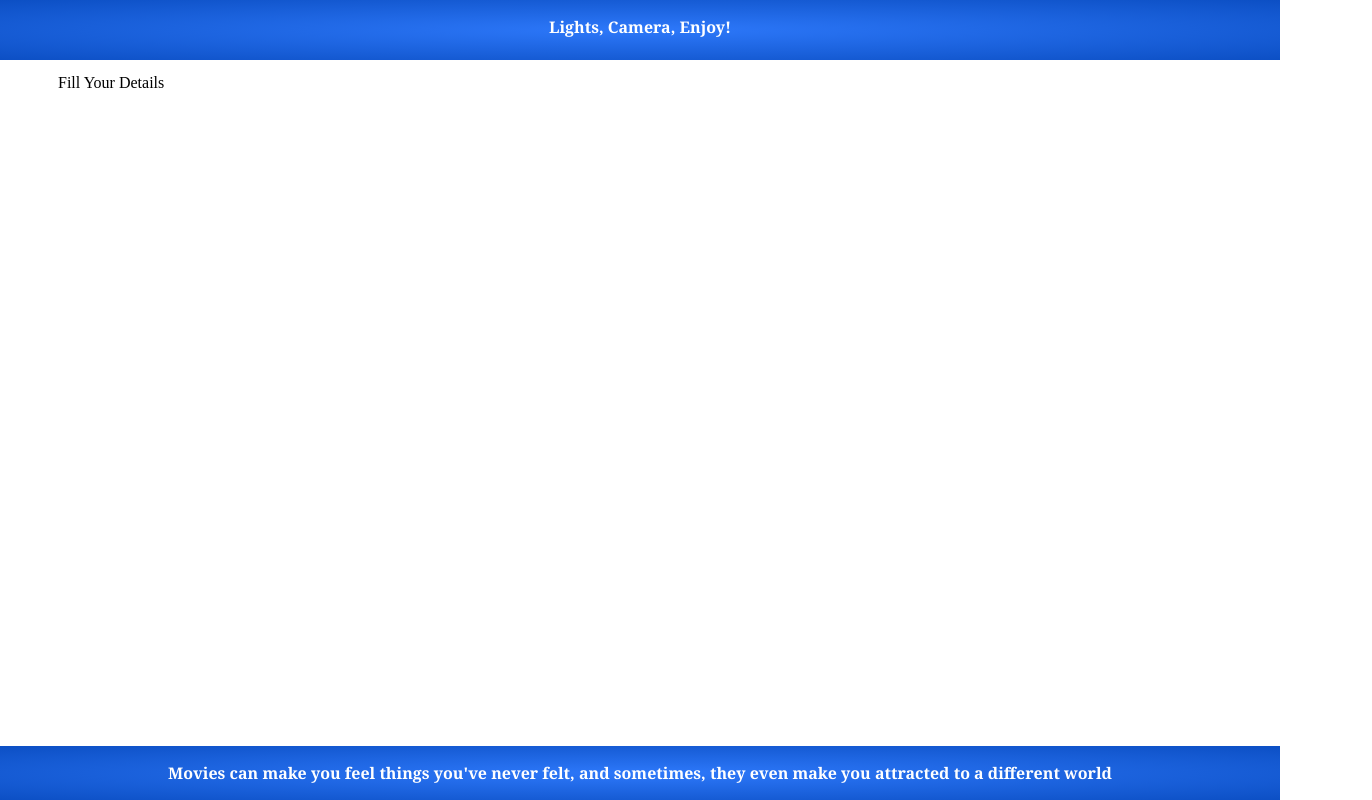
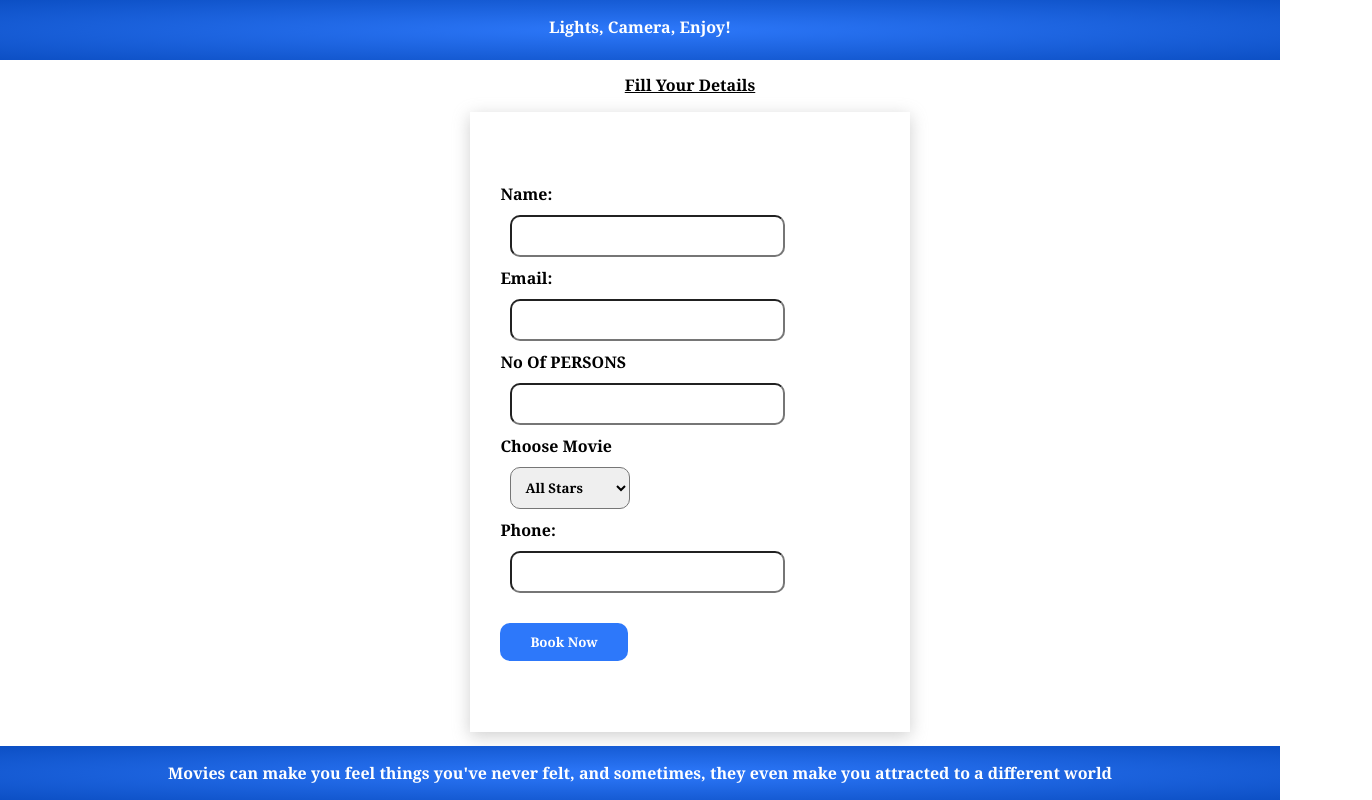
Before and after one commit to rajarammanikanta/MovieShowReactApplication, a React (Create React App) app: page /bookingform in a window 1280 px wide. Shown: the whole page, 1372 px wide, since content can reach past the window. Built offline with nearby package versions, Linux system fonts and the light colour scheme.

Commit message:
First Commit for Movie Show Application

```diff
--- a/src/components/BookingForm/index.css
+++ b/src/components/BookingForm/index.css
@@ -1,3 +1,53 @@
 .booking-container{
-    padding:50px
+    padding:50px;
+    display: flex;
+    flex-direction: column;
+    justify-content: center;
+    align-items: center;
 }
+
+@media screen and (max-width:1280px){
+    .booking-container{
+        display: flex;
+        flex-direction: column;
+        justify-content: center;
+        align-items: center;
+        width: 100%;
+    }
+}
+input{
+    padding: 10px;
+    width: 100%;
+    margin: 10px;
+    border-radius: 10px;
+}
+select{
+    padding:10px;
+    width: 100%;
+    margin: 10px;
+    border-radius: 10px;
+}
+*{
+    font-family: Cambria, Cochin, Georgia, Times, 'Times New Roman', serif;
+    font-weight: bold;
+}
+.heading{
+    text-decoration: underline;
+}
+
+.form-container{
+    box-shadow: 0px 4px 16px 0px #bfbfbfbf;
+    height: 70vh;
+    padding: 30px;
+    width: 30%;
+    display: flex;
+    flex-direction: column;
+    justify-content: center;
+    align-items: flex-start;
+}
+
+@media screen and (max-width:576px){
+    .form-container{
+        width: 100%;
+    }
+}
--- a/src/components/BookingForm/index.js
+++ b/src/components/BookingForm/index.js
@@ -8,22 +8,48 @@ import Footer from '../Footer'
 class BookingForm extends Component{
 
 
-    renderNavbar=()=>(
-        <nav className='navbar'>
-            <p>Lights, Camera, Enjoy!</p>
-        </nav>
-    )
-    renderFooter=()=>(
-        <div className='footer'>
-            <p>Movies can make you feel things you've never felt, and sometimes, they even make you attracted to a different world</p>
-        </div>
-    )
 
     render(){
         return(
             <div className='booking-container'>
       <Navbar/>
-      <p>Fill Your Details</p>
+      <p className='heading'>Fill Your Details</p>
+      <form className='form-container'>
+        <div>
+        <label htmlFor='name'>Name:</label>
+        <br/>
+        <input type="text" id="name"/>
+        </div>
+        <div>
+            <label htmlFor='email'>Email:</label>
+            <br/>
+            <input type="email"/>
+        </div>
+         <div>
+            <label htmlFor='no_of_person'>No Of PERSONS</label>
+            <br/>
+            <input type="text"/>
+         </div>
+         <div>
+            <label htmlFor='movie'>Choose Movie</label>
+            <br/>
+            <select id="movie">
+                <option>All Stars</option>
+                <option>All Stars</option>
+                <option>All Stars</option>
+                <option>All Stars</option>
+            </select>
+         </div>
+         <div>
+            <label htmlFor='phone'>Phone:</label>
+            <br/>
+            <input type="text" id="phone"/>
+         </div>
+         <div>
+            <button type="submit" className='book-button'>Book Now</button>
+         </div>
+
+      </form>
              <Footer/>
             </div>
 
--- a/src/components/MoviesHomePage/index.css
+++ b/src/components/MoviesHomePage/index.css
@@ -14,15 +14,29 @@
 .main-container{
     min-height: 120vh;
     flex-wrap: wrap;
+    padding: 50px;
 }
 .list-container{
     list-style-type: none;
     display: flex;
     justify-content: center;
-    flex-wrap:wrap-reverse;
+    flex-wrap:wrap;
     align-items: center;
 
 
+}
+@media screen and (max-width:1280px){
+    .list-container{
+        display: flex;
+
+
+    }
+}
+
+@media screen and (max-width:820px){
+    .list-container{
+        display: flex;
+    }
 }
 
 @media screen and (max-width:576px){
@@ -31,58 +45,79 @@
         flex-direction: column;
         justify-content: center;
         align-items: center;
-    }
-}
-@media screen and (max-width:768px){
-    .list-container{
-        display: flex;
+
     }
 }
 
-
 .list-item{
-    height: 65vh;
+    height: 50vh;
     width: 20%;
     box-shadow: 0px 4px 16px 0px #bfbfbf;
     display: flex;
     flex-direction: column;
     justify-content: center;
     align-items: center;
-    margin-left: 10px;
-    margin-right: 10px;
+    margin-left: 5px;
+    margin-right: 5px;
     margin-top: 10px;
-    margin-bottom: 80px;
+    margin-bottom: 40px;
     padding: 30px;
 
 }
+@media screen and (max-width:1280px){
+    .list-item{
+        width:27%;
+        height:70vh;
+    }
+}
 
 
-@media screen and (max-width: 575px){
+@media screen and (max-width:1024px){
     .list-item{
-        width: 100%;
+        width:27%;
+        height:80vh;
+    }
+}
+
+@media screen and (max-width:912px){
+    .list-item{
+        width: 42%;
+        height: 45vh;
+    }
+}
+
+@media screen and (max-width:820px){
+    .list-item{
+        width: 42%;
+        height: 45vh;
+
+    }
+}
+
+@media screen and (max-width:768px){
+    .list-item{
+        width: 30%;
+        height: 40vh;
+    }
+}
+
+@media screen and (max-width: 576px){
+    .list-item{
+        width: 80%;
+        height: 50vh;
+        align-items: center;
+        justify-content: center;
+
     }
 }
 
 
 
-@media screen and (max-width:768px) {
-    .list-item{
-        width: 45%;
-        height: 45vh;
-    }
-}
-@media screen and (max-width:820px) {
-    .list-item{
-        width: 25%;
-        height: 45vh;
-    }
-}
-@media screen and (max-width:912px) {
-    .list-item{
-        width: 25%;
-        height: 45vh;
-    }
-}
+
+
+
+
+
 
 
 .show-image{
```
